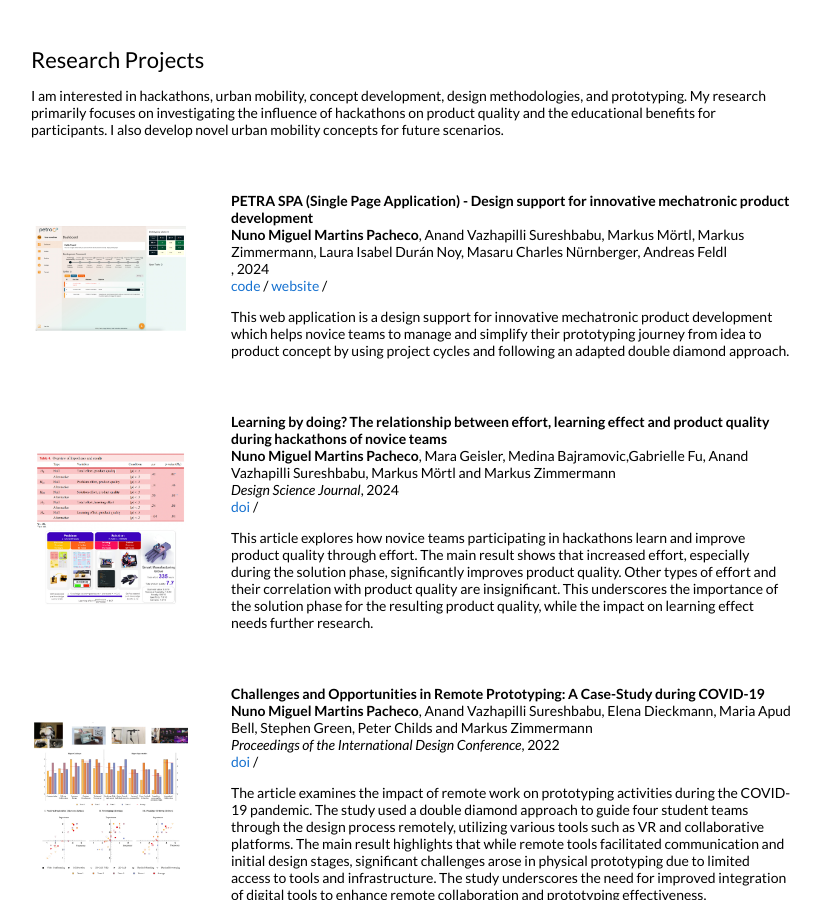
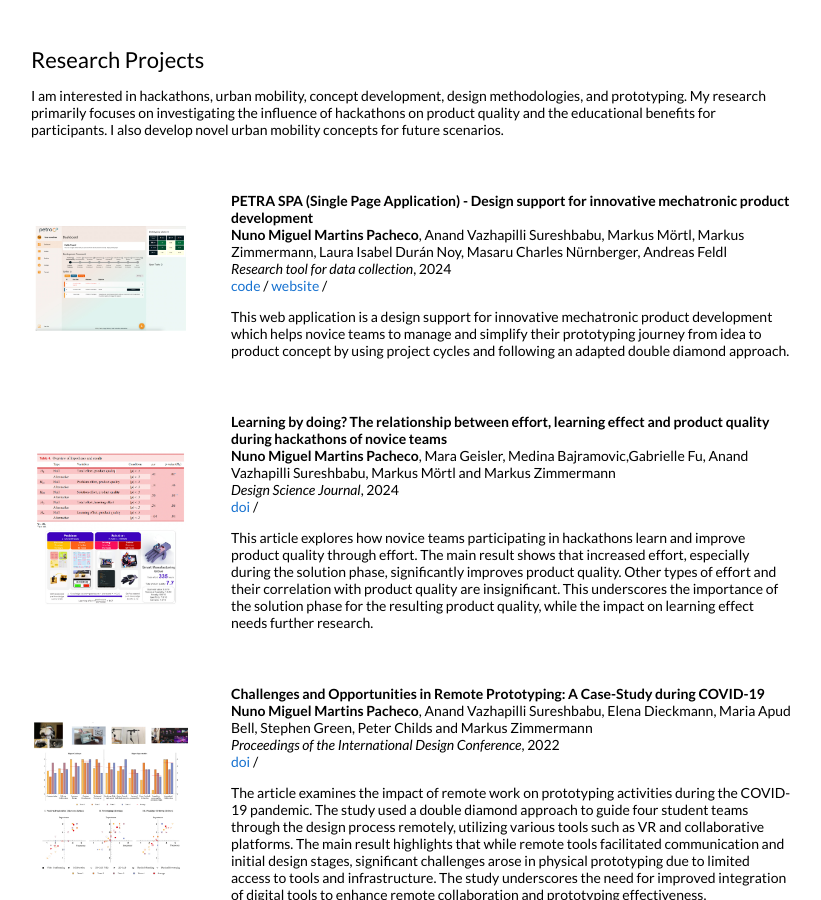
Before and after one commit to martinspacheco/martinspacheco.github.io, a Jekyll site: the page built from _posts/2024-04-01-petratool.markdown, in a window 1280 px wide and 900 px high, scrolled down 497 px. Shown: the whole window, without its empty margins (229-1050 px from the left). Built offline with Jekyll 4.4.1, drawn with Linux system fonts in a browser that asks for light colours.

Commit message:
Update Tool

```diff
--- a/_posts/2024-04-01-petratool.markdown
+++ b/_posts/2024-04-01-petratool.markdown
@@ -6,6 +6,7 @@ image: /images/r_petratool.jpg
 categories: research
 author: "Nuno Miguel Martins Pacheco"
 authors: "<strong>Nuno Miguel Martins Pacheco</strong>, Anand Vazhapilli Sureshbabu, Markus Mörtl, Markus Zimmermann, Laura Isabel Durán Noy, Masaru Charles Nürnberger, Andreas Feldl"
+venue: "Research tool for data collection"
 website: https://www.tms.petra-prototyping.de/
 code: https://gitfront.io/r/martinspacheco/rNsFbMc4fRVb/petra-tool.git
 
```
Also changed, not shown: 2 other files.
